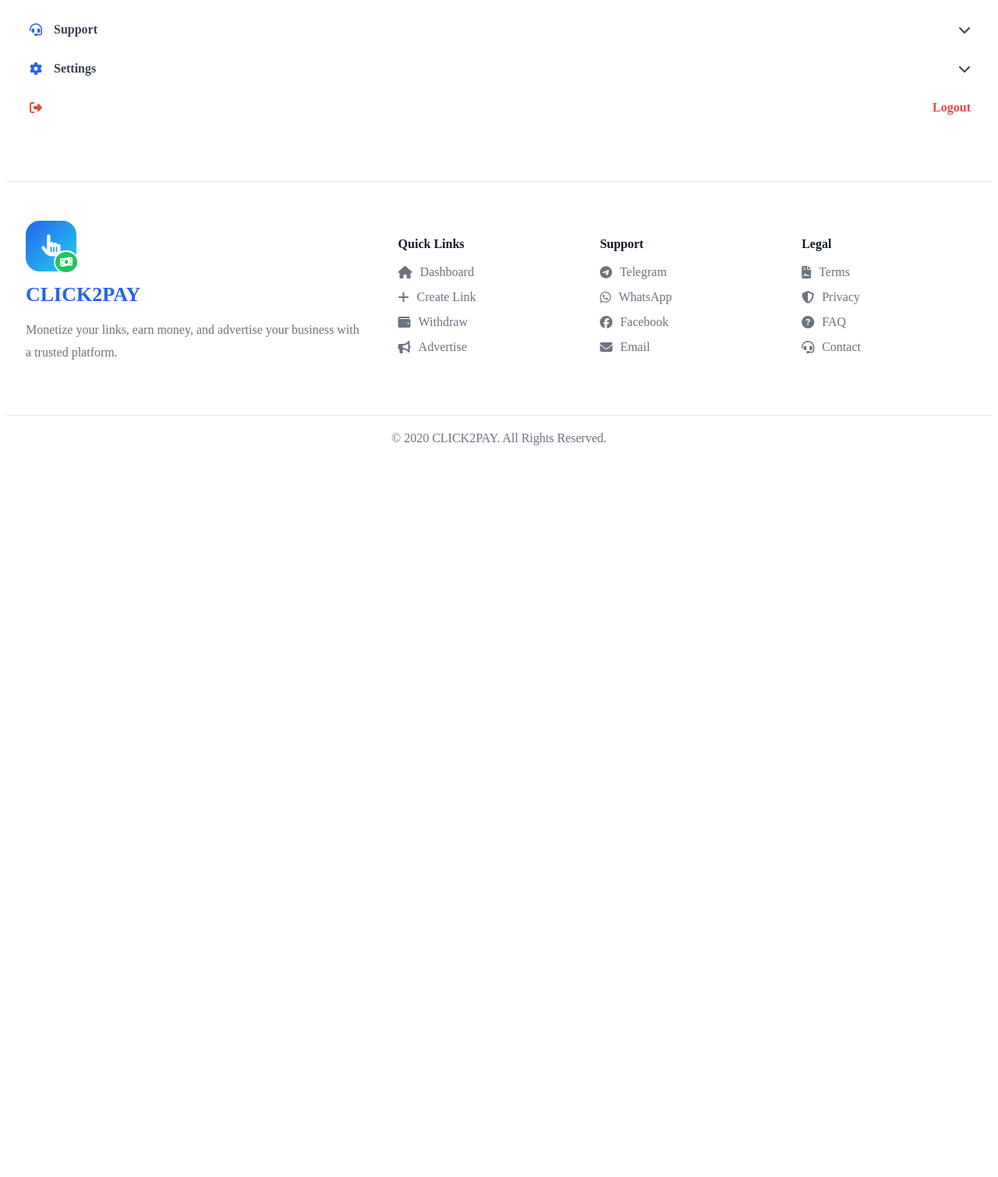
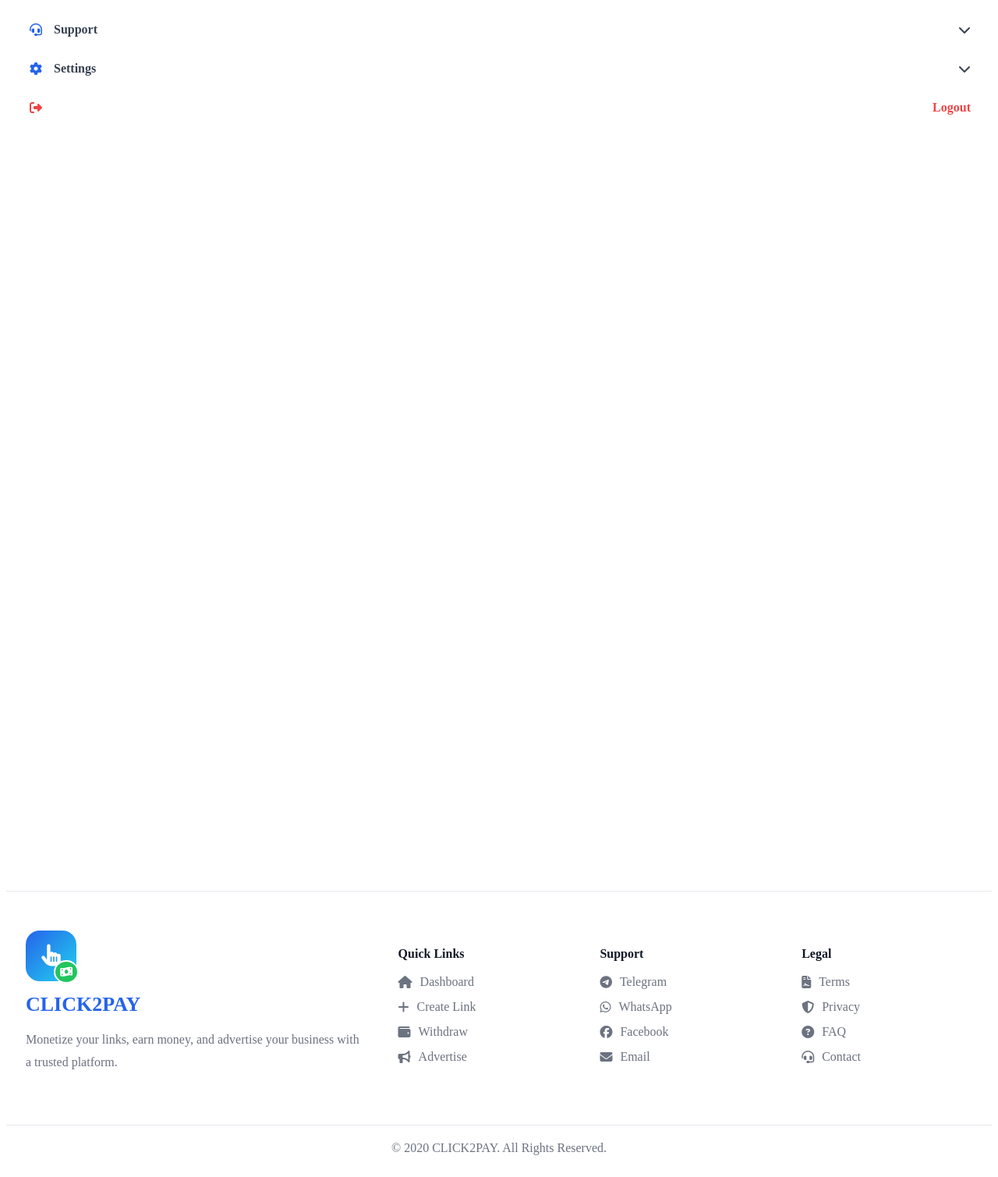
Before and after one commit to clink2link/Clink2link-, a Python web app: template templates/base.html in a window 1280 px wide. Shown: the part 882-2391 px from the top of the page at 78% size. Before the commit the page ends 1453 px from the top, so only its background shows below. Run offline with Jinja, Linux system fonts and the light colour scheme; the template is opened without the code that fills it: most values are stand-ins (such as "Sample title", 1, 10 or a date in 2020); grey boxes marked "Sample" are stand-in pictures.

Commit message:
Update navbar.css

```diff
--- a/static/css/navbar.css
+++ b/static/css/navbar.css
@@ -196,3 +196,14 @@ details[open] summary .fa-chevron-down{
     }
 
 }
+.page-content{
+    padding-top:75px;
+    min-height:100vh;
+}
+
+@media(min-width:992px){
+    .page-content{
+        margin-left:280px;
+        padding:85px 25px 25px;
+    }
+}
```
